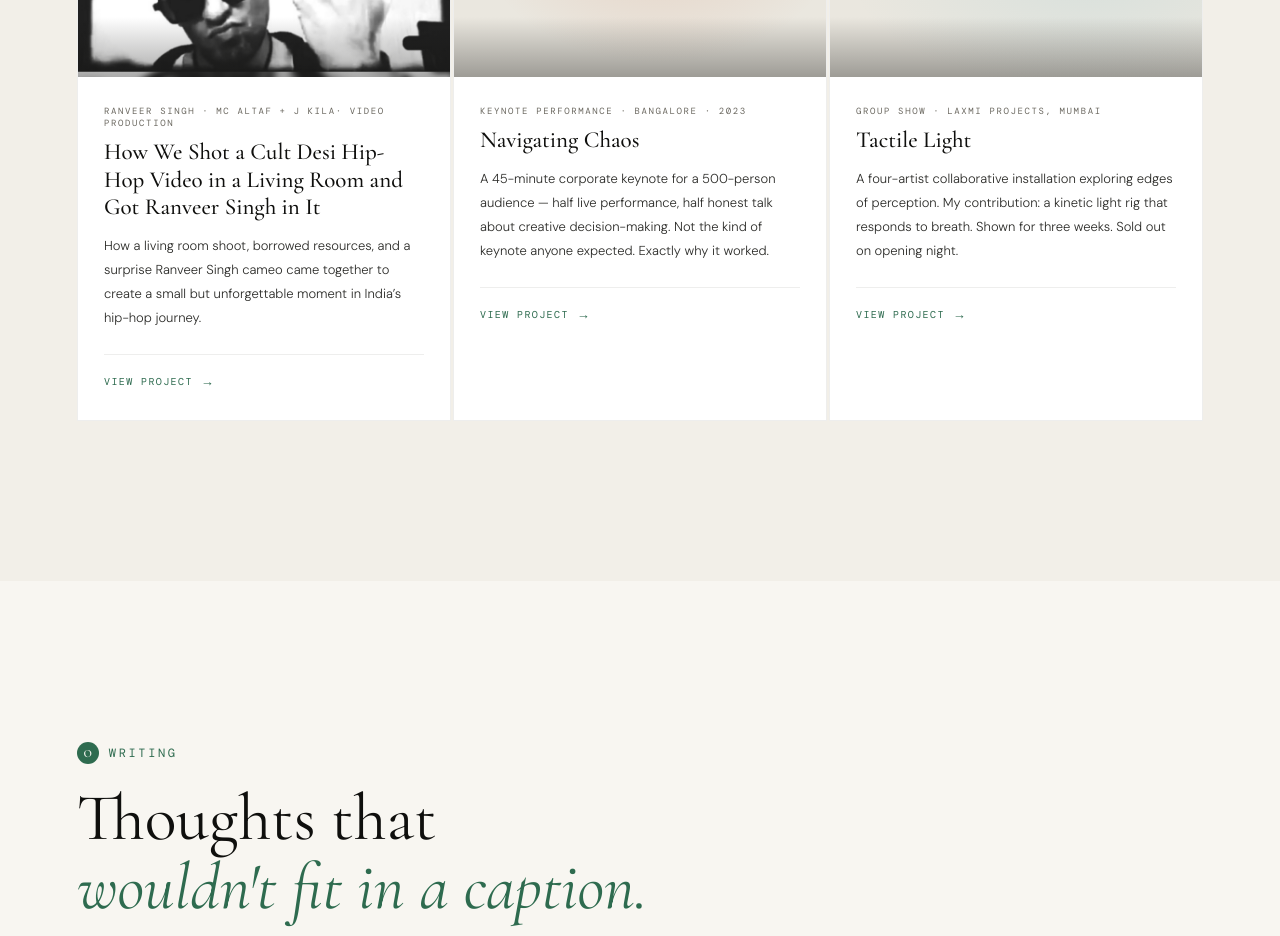
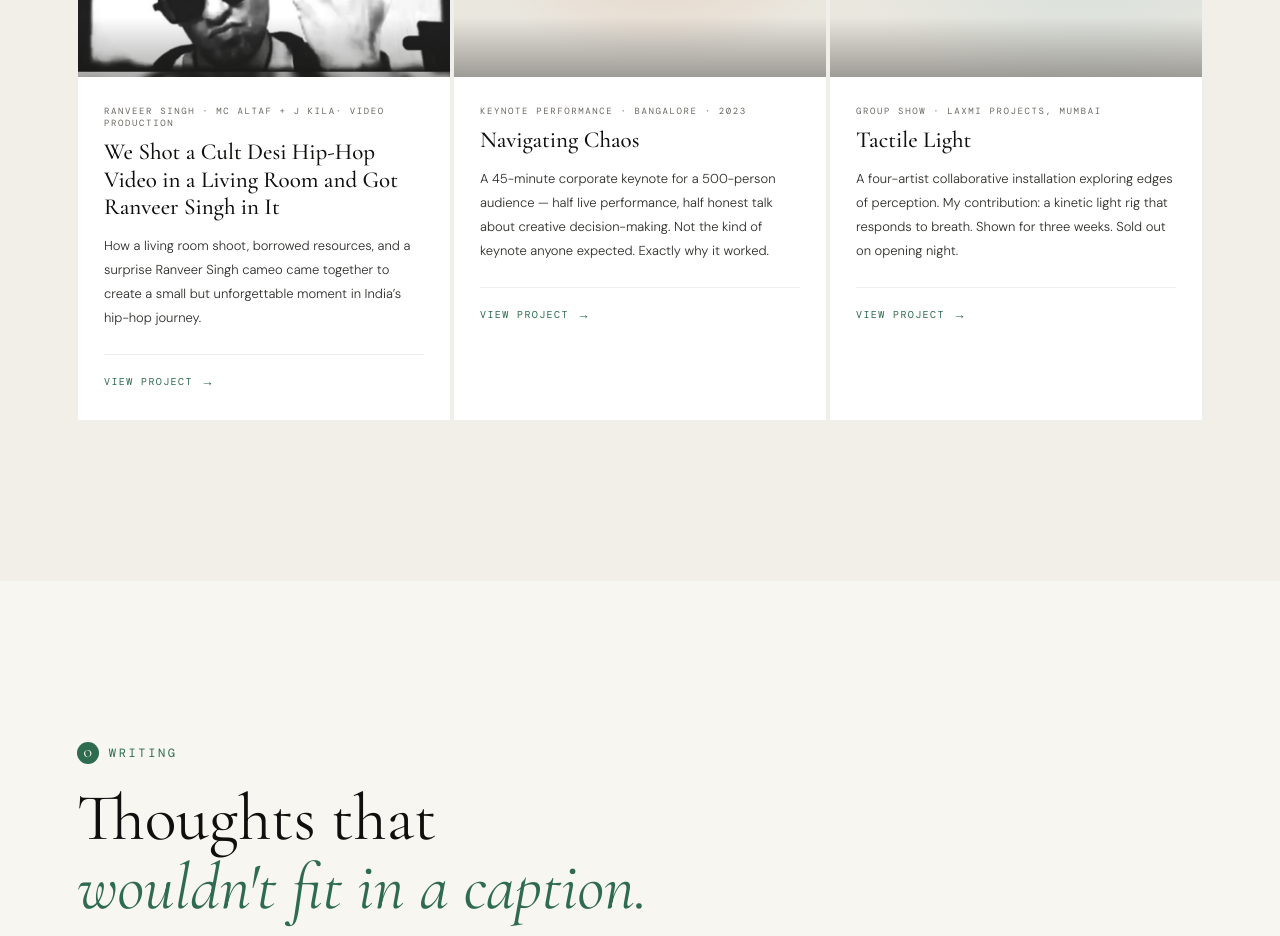
Before and after one commit to omkardhara/Website, a React (Create React App) app: page / in a window 1280 px wide. Shown: the part 3460-4396 px from the top of the page. Built offline with nearby package versions, Linux system fonts and the light colour scheme; a web font is replaced by a local one.

Commit message:
Update App.js

```diff
--- a/src/App.js
+++ b/src/App.js
@@ -302,7 +302,7 @@ const WORK = [
     id: 4,
     cat: "production",
     tag: "Ranveer Singh · MC Altaf + J Kila· Video Production",
-    title: "How We Shot a Cult Desi Hip-Hop Video in a Living Room and Got Ranveer Singh in It",
+    title: "We Shot a Cult Desi Hip-Hop Video in a Living Room and Got Ranveer Singh in It",
     desc: "How a living room shoot, borrowed resources, and a surprise Ranveer Singh cameo came together to create a small but unforgettable moment in India’s hip-hop journey.",
     stat: "7 cities",
     gradient: "radial-gradient(ellipse at 40% 50%, rgba(191,155,69,0.12), transparent 65%)",
```
